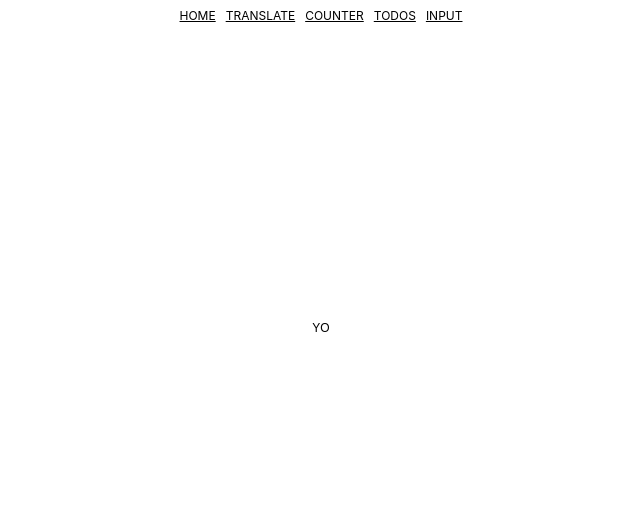
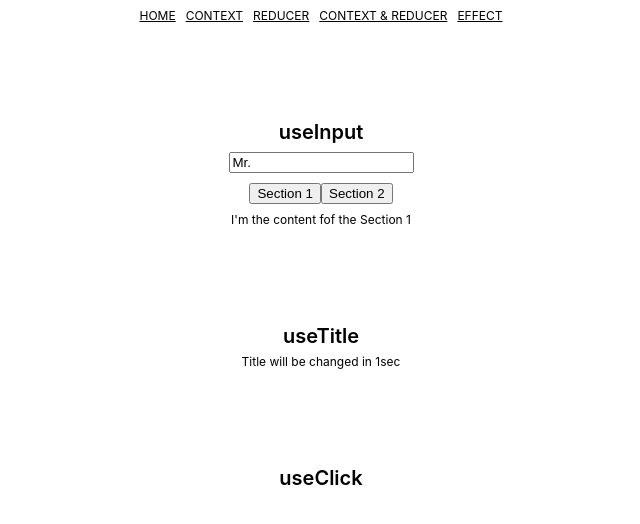
Before and after one commit to plusbeauxjours/react-hooks-demo, a React (Create React App) app: page /#/effect in a window 1280 px wide. Before the commit this address led to /#/. Shown: the top 524 px of the page, without its empty margins (319-959 px from the left). Built offline with nearby package versions, Linux system fonts and the light colour scheme.

Commit message:
useTitle

```diff
--- a/src/Components/Header.tsx
+++ b/src/Components/Header.tsx
@@ -21,16 +21,16 @@ const Home = () => (
       <Link to={"/"}>HOME</Link>
     </Item>
     <Item>
-      <Link to={"/translate"}>TRANSLATE</Link>
+      <Link to={"/context"}>CONTEXT</Link>
     </Item>
     <Item>
-      <Link to={"/counter"}>COUNTER</Link>
+      <Link to={"/reducer"}>REDUCER</Link>
     </Item>
     <Item>
-      <Link to={"/todos"}>TODOS</Link>
+      <Link to={"/todos"}>CONTEXT & REDUCER</Link>
     </Item>
     <Item>
-      <Link to={"/input"}>INPUT</Link>
+      <Link to={"/effect"}>EFFECT</Link>
     </Item>
   </Container>
 );
--- a/src/Components/Router.tsx
+++ b/src/Components/Router.tsx
@@ -7,10 +7,10 @@ import {
 } from "react-router-dom";
 import Header from "./Header";
 import Home from "../Routes/Home";
-import Translate from "../Routes/Translate";
-import Counter from "../Routes/Counter";
+import Context from "../Routes/Context";
+import Reducer from "../Routes/Reducer";
 import ToDos from "../Routes/ToDos";
-import Input from "../Routes/Input";
+import Effec from "../Routes/Effect";
 
 interface IProps {
   isLoggedIn: boolean;
@@ -23,10 +23,10 @@ const AppRouter = () => (
     <Header />
     <Switch>
       <Route path="/" exact={true} component={Home} />
-      <Route path="/translate" component={Translate} />
-      <Route path="/counter" component={Counter} />
+      <Route path="/context" component={Context} />
+      <Route path="/reducer" component={Reducer} />
       <Route path="/todos" component={ToDos} />
-      <Route path="/input" component={Input} />
+      <Route path="/effect" component={Effec} />
 
       <Redirect from="*" to="/" />
     </Switch>
--- /dev/null
+++ b/src/Hooks/useTitle .ts
@@ -0,0 +1,23 @@
+import { useState, useEffect } from "react";
+
+interface SelectProtected {
+  readonly wrapperElement: HTMLDivElement;
+  readonly inputElement: HTMLInputElement;
+}
+
+const useTitle = (initialState: string) => {
+  const [title, setTitle] = useState(initialState);
+  const updateTitle = () => {
+    const htmlTitle = document.querySelector("title");
+    if (htmlTitle) {
+      htmlTitle.innerText = title;
+    }
+    setTimeout(() => {
+      setTitle("Home");
+    }, 1000);
+  };
+  useEffect(updateTitle, [title]);
+  return { setTitle, updateTitle };
+};
+
+export default useTitle;
--- a/src/Routes/Translate.tsx
+++ b/src/Routes/Context.tsx
@@ -16,7 +16,7 @@ const Item = styled.div`
 `;
 const Btn = styled.button``;
 
-const Translate: React.FC = () => {
+const Context: React.FC = () => {
   const { logUserIn } = useFns();
   const setLang = useSetLang();
   const t = useT();
@@ -25,10 +25,10 @@ const Translate: React.FC = () => {
       <ScreenHeader />
       <Item>
         <Btn onClick={logUserIn}>Log user in</Btn>
-        <Btn onClick={() => setLang("es")}>{t("Translate")}</Btn>
+        <Btn onClick={() => setLang("es")}>{t("Context")}</Btn>
       </Item>
     </Container>
   );
 };
 
-export default Translate;
+export default Context;
--- a/src/Routes/Input.tsx
+++ b/src/Routes/Effect.tsx
@@ -3,13 +3,13 @@ import styled from "styled-components";
 import useInput from "../Hooks/useInput";
 import useTabs from "../Hooks/useTabs";
 import { content } from "../Hooks/useTabs";
+import useTitle from "../Hooks/useTitle ";
 
 const Container = styled.div`
   display: flex;
   flex-direction: column;
   justify-content: center;
   align-items: center;
-  margin-top: 300px;
 `;
 
 const BtnContainer = styled.div`
@@ -17,13 +17,22 @@ const BtnContainer = styled.div`
   margin: 10px 0;
 `;
 const Btn = styled.button``;
+const Bold = styled.p`
+  font-size: 20px;
+  font-weight: 600;
+  margin-top: 100px;
+  margin-bottom: 10px;
+`;
 
-const Input = () => {
+const Effect = () => {
   const noAt = (value: any) => !value.includes("@");
   const name = useInput("Mr.", noAt);
   const { currentItem, changeItem } = useTabs(0, content);
+  const titleUpdater = useTitle("Loading...");
   return (
     <Container>
+      {/* ///////////////////////////////////////////////////////useInput */}
+      <Bold>useInput</Bold>
       <input placeholder="Name" {...name} />
       <BtnContainer>
         {content.map((section, index) => (
@@ -33,8 +42,13 @@ const Input = () => {
         ))}
       </BtnContainer>
       <div>{currentItem.content}</div>
+      {/* ///////////////////////////////////////////////////////useTitle */}
+      <Bold>useTitle</Bold>
+      <p>Title will be changed in 1sec</p>
+      {/* ///////////////////////////////////////////////////////useClick */}
+      <Bold>useClick</Bold>
     </Container>
   );
 };
 
-export default Input;
+export default Effect;
--- a/src/Routes/Counter.tsx
+++ b/src/Routes/Reducer.tsx
@@ -17,7 +17,7 @@ const Item = styled.div`
 `;
 const Btn = styled.button``;
 
-const Counter = () => {
+const Reducer = () => {
   const [state, dispatch] = useReducer(reducer, initialState);
   return (
     <Container>
@@ -30,4 +30,4 @@ const Counter = () => {
   );
 };
 
-export default Counter;
+export default Reducer;
```
